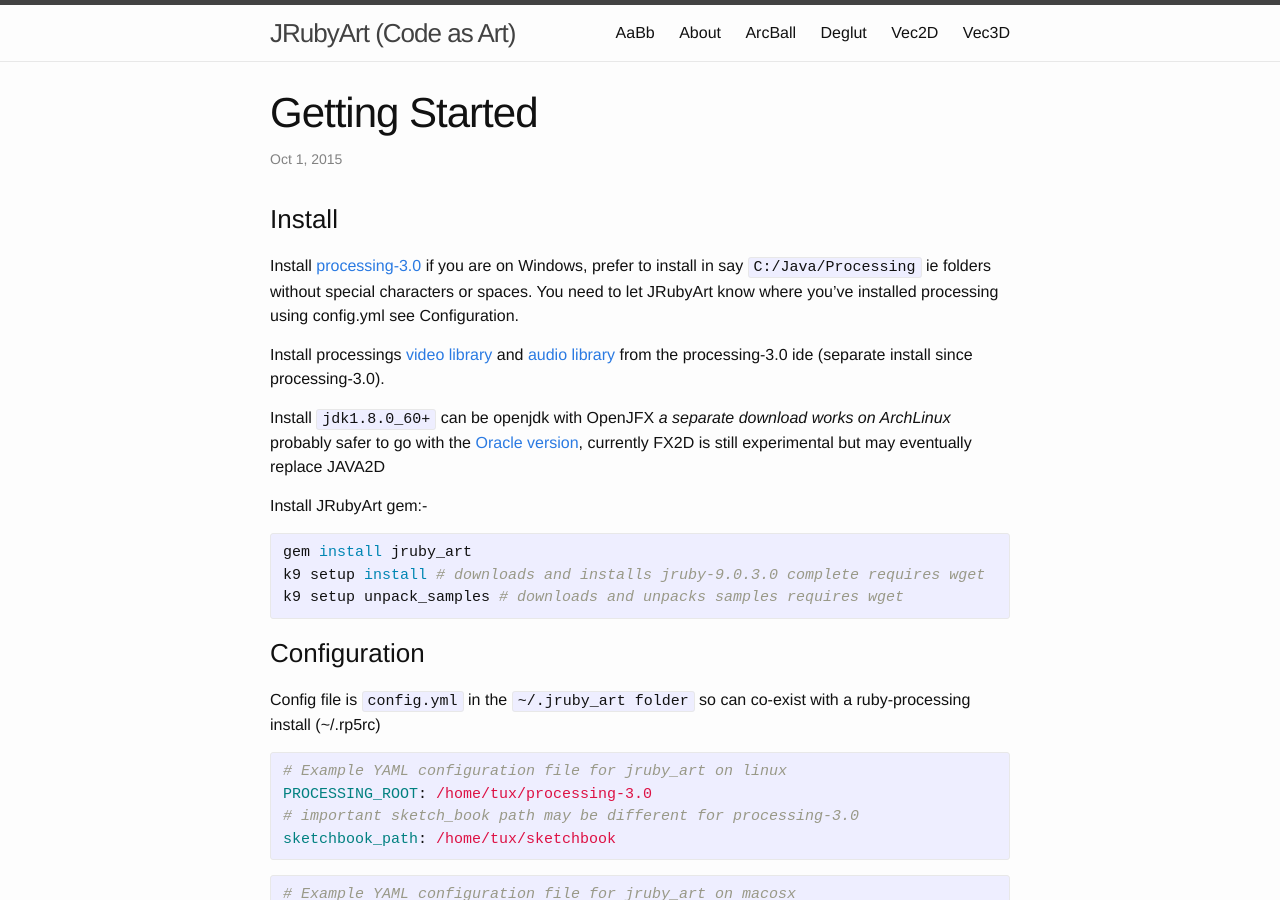
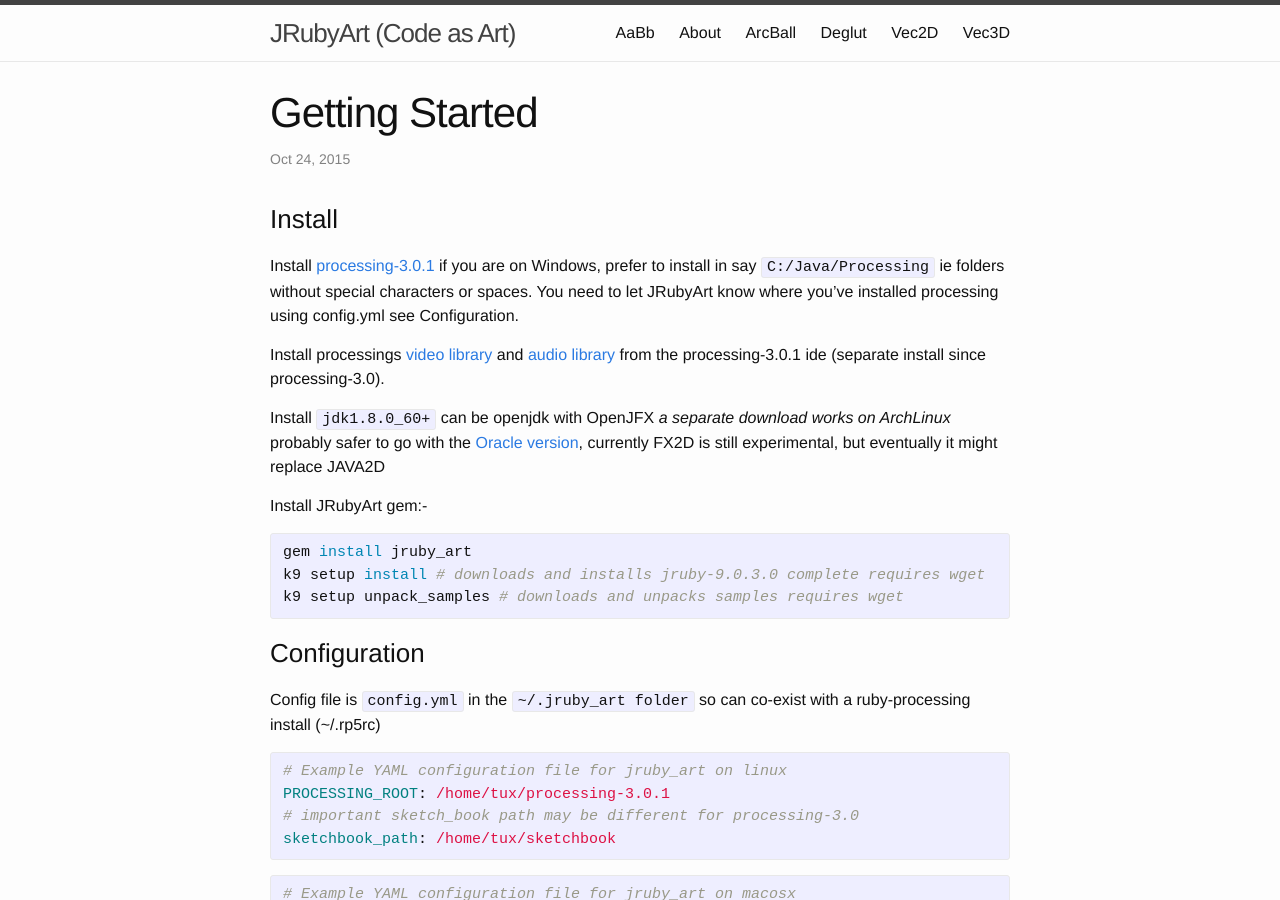
Before and after one commit to ruby-processing/ruby-processing.github.io, a Jekyll site: the page built from _posts/2015-09-01-getting_started.md, in a window 1280 px wide and 900 px high. Built offline with Jekyll 4.4.1, drawn with Linux system fonts in a browser that asks for light colours; some of the changed text lies outside the part shown.

Commit message:
update for processing-3.0.1

```diff
--- a/_config.yml
+++ b/_config.yml
@@ -4,7 +4,7 @@
 title: JRubyArt (Code as Art)
 email: mamba2928@yahoo.co.uk
 description: > # this means to ignore newlines until "baseurl:"
-  JRubyArt is a ruby wrapper for processing-3.0. For processing-2.0, use
+  JRubyArt is a ruby wrapper for processing-3.0.1+ For processing-2.0, use
   ruby-processing.
 baseurl: "" # the subpath of your site, e.g. /blog/
 urls:
@@ -19,3 +19,5 @@
   css: syntax.css
 # Build settings
 markdown: kramdown
+gems:
+  - jekyll-sitemap
--- a/_posts/2015-09-01-getting_started.md
+++ b/_posts/2015-09-01-getting_started.md
@@ -1,16 +1,16 @@
 ---
 layout: post
 title:  "Getting Started"
-date:   2015-10-01 06:24:13
+date:   2015-10-24 06:24:13
 categories: jruby_art update
 ---
 ### Install
 
-Install [processing-3.0][processing] if you are on Windows, prefer to install in say `C:/Java/Processing` ie folders without special characters or spaces. You need to let JRubyArt know where you've installed processing using config.yml see Configuration.
+Install [processing-3.0.1][processing] if you are on Windows, prefer to install in say `C:/Java/Processing` ie folders without special characters or spaces. You need to let JRubyArt know where you've installed processing using config.yml see Configuration.
 
-Install processings [video library][video] and [audio library][audio] from the processing-3.0 ide (separate install since processing-3.0).
+Install processings [video library][video] and [audio library][audio] from the processing-3.0.1 ide (separate install since processing-3.0).
 
-Install `jdk1.8.0_60+` can be openjdk with OpenJFX _a separate download works on ArchLinux_ probably safer to go with the [Oracle version][jdk], currently FX2D is still experimental but may eventually replace JAVA2D
+Install `jdk1.8.0_60+` can be openjdk with OpenJFX _a separate download works on ArchLinux_ probably safer to go with the [Oracle version][jdk], currently FX2D is still experimental, but eventually it might replace JAVA2D
 
 Install JRubyArt gem:-
 
@@ -26,7 +26,7 @@
 
 {% highlight yaml %}
 # Example YAML configuration file for jruby_art on linux
-PROCESSING_ROOT: /home/tux/processing-3.0
+PROCESSING_ROOT: /home/tux/processing-3.0.1
 # important sketch_book path may be different for processing-3.0
 sketchbook_path: /home/tux/sketchbook
 {% endhighlight %}
```
Also changed, not shown: _posts/2015-09-28-comparison.md (+15 -15 lines), _posts/2015-09-28-helper_methods.md (+12 -0 lines).
